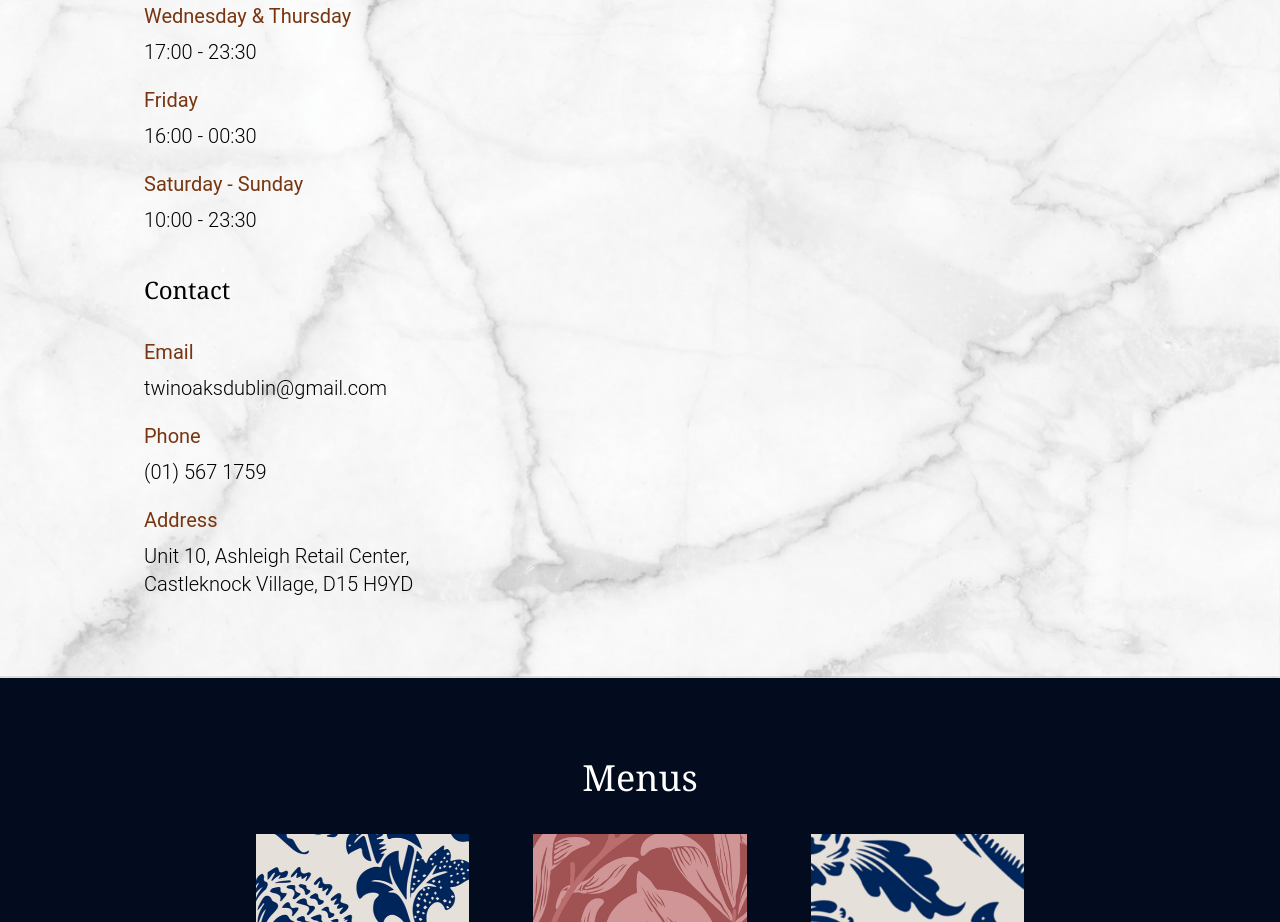
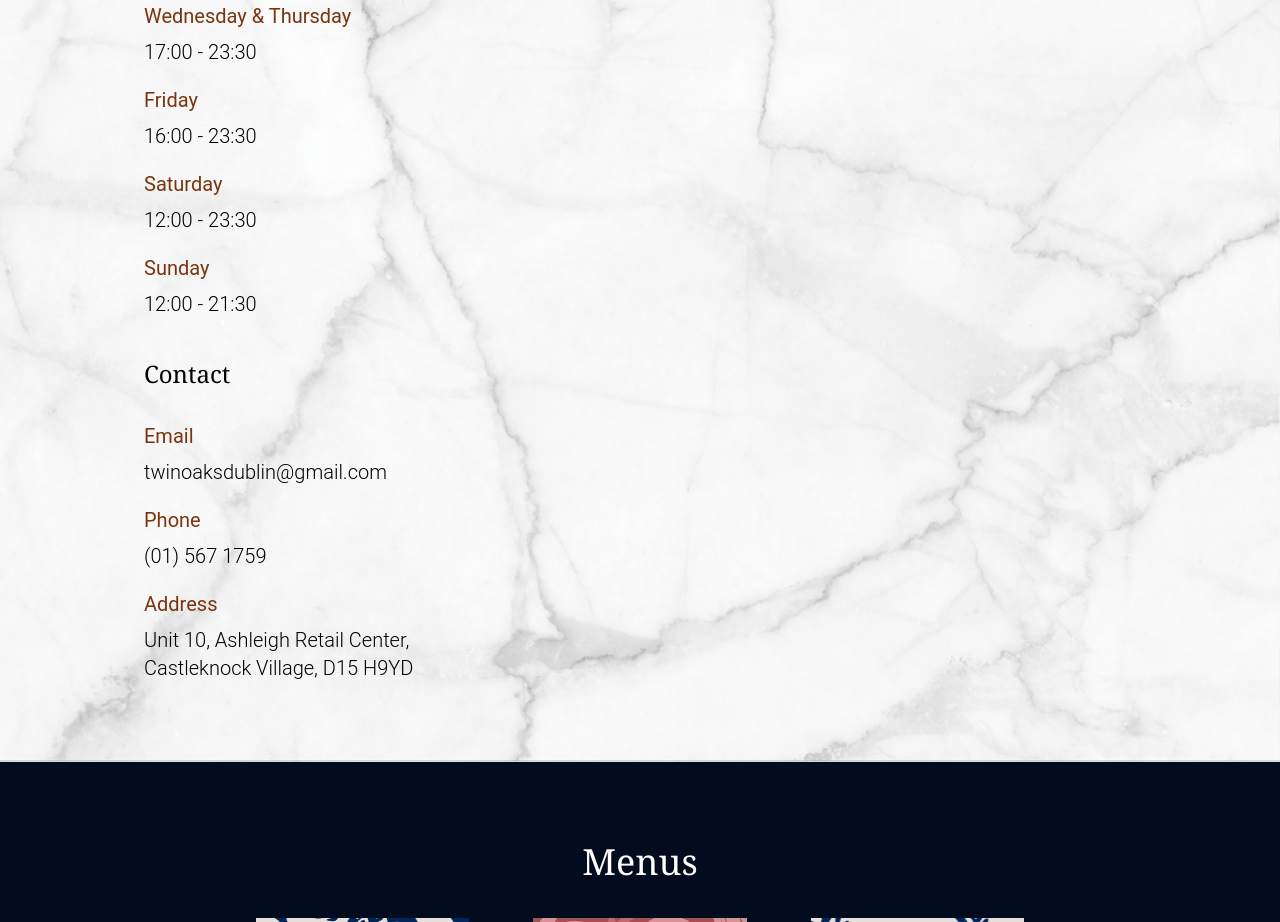
Before and after one commit to vithushan19/twin-oaks-landing, a Next.js app: page / in a window 1280 px wide. Shown: the part 2653-3575 px from the top of the page. Built offline with nearby package versions, Linux system fonts and the light colour scheme.

Commit message:
Update HoursAndContactSection.tsx

```diff
--- a/src/components/HoursAndContactSection.tsx
+++ b/src/components/HoursAndContactSection.tsx
@@ -36,13 +36,19 @@ export default function HoursAndContactSection() {
           <p className="font-regular font-roboto text-xl text-amber-900">
             Friday{" "}
           </p>
-          <p className="mt-2 font-roboto text-xl font-light">16:00 - 00:30 </p>
+          <p className="mt-2 font-roboto text-xl font-light">16:00 - 23:30 </p>
         </div>
         <div className="mt-5 flex flex-col">
           <p className="font-regular font-roboto text-xl text-amber-900">
-            Saturday - Sunday{" "}
+            Saturday{" "}
           </p>
-          <p className="mt-2 font-roboto text-xl font-light">10:00 - 23:30 </p>
+          <p className="mt-2 font-roboto text-xl font-light">12:00 - 23:30 </p>
+        </div>
+        <div className="mt-5 flex flex-col">
+          <p className="font-regular font-roboto text-xl text-amber-900">
+            Sunday{" "}
+          </p>
+          <p className="mt-2 font-roboto text-xl font-light">12:00 - 21:30 </p>
         </div>
 
         <p className="mt-10 mb-8 font-playfair text-2xl">Contact</p>
```
